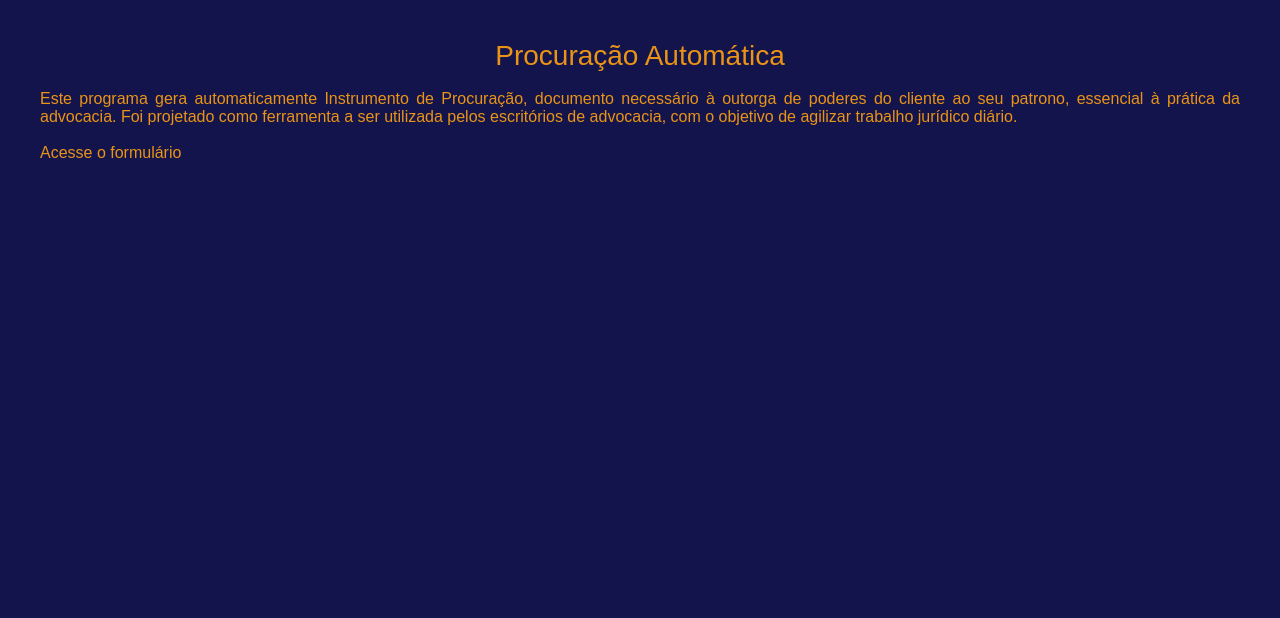
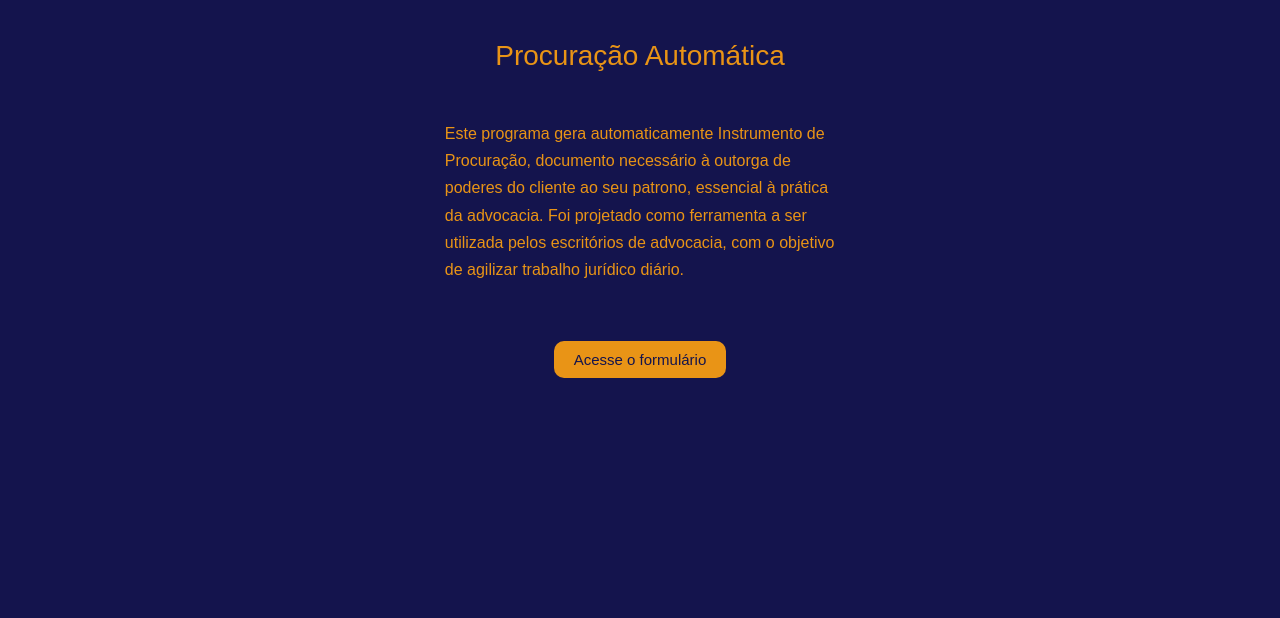
Before and after one commit to luizaclemos/letter-of-attorney-creator, a Django app: template djangofile/templates/firstpage.html in a window 1280 px wide. Shown: the part 121-739 px from the top of the page. Run offline with Django 3.2, Linux system fonts and the light colour scheme; the template is opened without the code that fills it, so the values that code supplies are empty.

Commit message:
Updating css and html files

```diff
--- a/djangofile/static/main.css
+++ b/djangofile/static/main.css
@@ -116,3 +133,47 @@ p {
     color: #e99416;
     font-size: 10px;
 }
+
+.page-description {
+    display: block;
+    max-width: 33vw;
+    margin: 30px auto 10px auto;
+    line-height: 1.7;
+    text-align: left;
+    font-size: 16px;
+    padding: 0 1rem;
+}
+
+.main-button {
+    display: inline-block;
+    text-align: center;
+    text-decoration: none;
+    color: rgb(20, 20, 77);
+    background-color: #e99416;
+    padding: 10px 20px;
+    border-radius: 10px;
+    font-size: 15px;
+    font-family: 'Montserrat Light', sans-serif;
+    margin: 20px auto 0 auto;
+    transition: background-color 0.3s;
+
+}
+
+.main-button:hover {
+    background-color: rgb(250, 202, 106);
+    cursor: pointer;
+}
+
+.button-container {
+    text-align: center;
+    margin-top: 10px;
+}
+
+.letter-text {
+    margin-left: 40px;
+    margin-right: 40px;
+}
+
+.download-button {
+    margin-left: 40px;
+}
--- a/djangofile/templates/firstpage.html
+++ b/djangofile/templates/firstpage.html
@@ -19,9 +19,11 @@
     <main>
         <h1>Procuração Automática</h1>
         <br>
-        <p>Este programa gera automaticamente Instrumento de Procuração, documento necessário à outorga de poderes do cliente ao seu patrono, essencial à prática da advocacia. Foi projetado como ferramenta a ser utilizada pelos escritórios de advocacia, com o objetivo de agilizar trabalho jurídico diário.</p>
+        <p class="page-description">Este programa gera automaticamente Instrumento de Procuração, documento necessário à outorga de poderes do cliente ao seu patrono, essencial à prática da advocacia. Foi projetado como ferramenta a ser utilizada pelos escritórios de advocacia, com o objetivo de agilizar trabalho jurídico diário.</p>
         <br>
-        <a href="{% url 'index' %}">Acesse o formulário</a>
+    <div class="button-container">
+        <a href="{% url 'index' %}" class="main-button">Acesse o formulário</a>
+    </div>
     </main>
 
     <footer class="page-footer">
--- a/djangofile/templates/letter.html
+++ b/djangofile/templates/letter.html
@@ -24,7 +24,7 @@
             {% if not is_pdf %}
                 <br><br><br>
             {% endif %}
-            <p>
+            <p class="letter-text">
                 <span class="bold-underlined">OUTORGANTE</span>: {{ name }}, {{ nationality }}, {{ maritalstatus }}, {{ profession }},
                 inscrito(a) no CPF nº {{ cpf }}, portador(a) do RG nº {{ identity_card }}, residente e domiciliada à {{ street }}, {{ city }},
                 {{ state }}, {{ country }}, CEP {{ zipcode }}.<br>
@@ -60,7 +60,7 @@
                         <input type="hidden" name="powers[]" value="{{ power }}">
                     {% endfor %}
 
-                    <button type="submit">Download PDF</button>
+                    <button type="submit" class="download-button">Download PDF</button>
                 </form>
             {% endif %}
         </div>
```
Also changed, not shown: other parts of djangofile/static/main.css (+23 -6 lines), djangofile/templates/index.html (+1 -13 lines), 1 other file.
